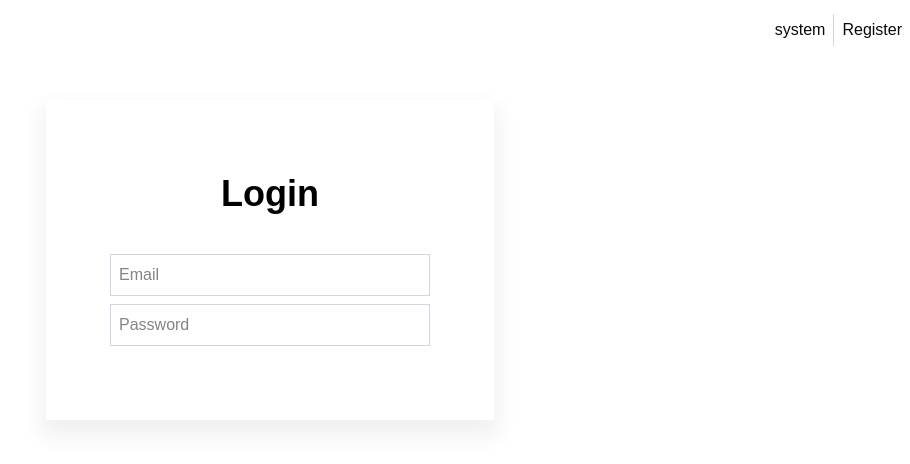
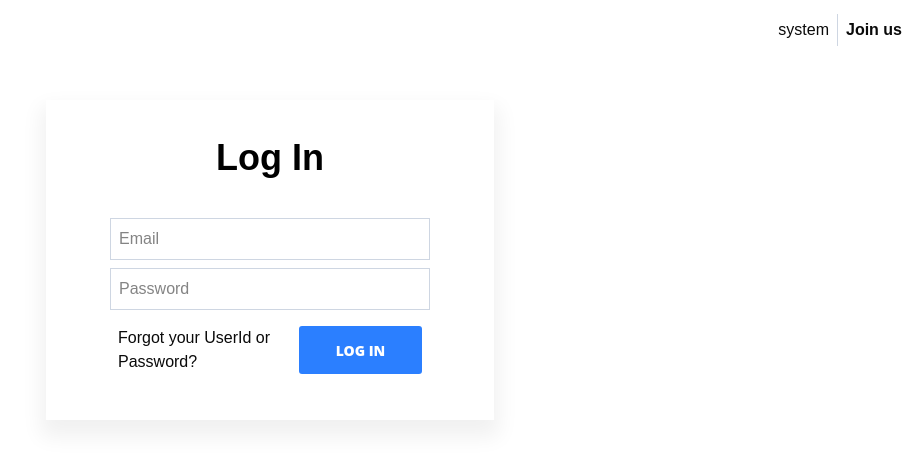
Before and after one commit to itsaflamingo/stock-port, a Next.js app: page / in a window 1280 px wide. Shown: the top 464 px of the page, without its empty margins (370-1280 px from the left). Built offline with nearby package versions, Linux system fonts and the light colour scheme.

Commit message:
made login form more modular

```diff
--- a/package.json
+++ b/package.json
@@ -9,6 +9,8 @@
     "lint": "eslint"
   },
   "dependencies": {
+    "@supabase/supabase-js": "^2.76.1",
+    "dotenv": "^17.2.3",
     "next": "15.5.6",
     "next-themes": "^0.4.6",
     "react": "19.1.0",
--- a/src/app/page.tsx
+++ b/src/app/page.tsx
@@ -1,6 +1,7 @@
 import RegisterButton from "@/components/register-button";
 import ThemeButton from "@/components/theme-button";
 import Account from "@/pages/account/account";
+import Link from "next/link";
 
 export default function Home() {
   return (
@@ -8,7 +9,8 @@ export default function Home() {
       <menu className="flex justify-end gap-2 p-2 h-15 mb-10">
         <ThemeButton />
         <div className="w-px h-8 bg-[var(--grey-border)] self-center"></div>
-        <RegisterButton />
+        <Link className="font-bold self-center" href="/account/register">Join us</Link>
+        {/* <RegisterButton /> */}
       </menu>
       <Account />
       <footer>
--- /dev/null
+++ b/src/components/form-container.tsx
@@ -0,0 +1,12 @@
+
+export default function FormContainer({ form }: { form: React.ReactNode }) {
+    return (
+        <div className="w-md h-4/10 flex flex-col items-center justify-center
+        shadow-[0_12px_20px_5px_rgba(1,1,1,0.06)]
+        dark:shadow-[0_12px_20px_5px_rgba(255,255,255,0.3)]
+        gap-10">
+            <h1 className="text-4xl font-bold text-black dark:text-white">Log In</h1>
+            {form}
+        </div>
+    )
+}
--- /dev/null
+++ b/src/components/login-form.tsx
@@ -0,0 +1,27 @@
+"use client"
+import { useState, useEffect } from "react";
+
+export default function LoginForm() {
+    const [user, setUser] = useState<Object | null>(null);
+
+    useEffect(() => {
+        console.log(user);
+    }, [user]);
+
+    return (
+        <form className="flex flex-col gap-2 w-5/7">
+            <input type="email" placeholder="Email" className="border border-[var(--grey-border)] w-full p-2"
+                onChange={(e) => setUser(prevUser => (
+                    { ...prevUser, username: e.target.value }
+                ))} />
+            <input type="password" placeholder="Password" className="border border-[var(--grey-border)] w-full p-2"
+                onChange={(e) => setUser(prevUser => (
+                    { ...prevUser, password: e.target.value }
+                ))} />
+            <div className="flex justify-between p-2">
+                <span>Forgot your UserId or Password?</span>
+                <button className="rounded-[3px] font-['Open_Sans',sans-serif] text-[14px] leading-[21px] text-white font-extrabold text-center uppercase px-[14px] bg-blue-500 w-2/4" onClick={() => setUser(user)}>Log In</button>
+            </div>
+        </form>
+    )
+}
--- a/src/pages/account/login.tsx
+++ b/src/pages/account/login.tsx
@@ -1,17 +1,9 @@
-"use client"
+import FormContainer from "@/components/form-container";
+import LoginForm from "@/components/login-form";
 
 export default function Login() {
+
     return (
-        <div className="w-md h-4/10 flex flex-col items-center justify-center
-        shadow-[0_12px_20px_5px_rgba(1,1,1,0.06)]
-        dark:shadow-[0_12px_20px_5px_rgba(255,255,255,0.3)]
-        gap-10"
-        >
-            <h1 className="text-4xl font-bold text-black dark:text-white">Login</h1>
-            <form className="flex flex-col gap-2 w-5/7">
-                <input type="email" placeholder="Email" className="border border-[var(--grey-border)] w-full p-2" />
-                <input type="password" placeholder="Password" className="border border-[var(--grey-border)] w-full p-2" />
-            </form>
-        </div>
+        <FormContainer form={<LoginForm />}></FormContainer>
     );
 }
```
Also changed, not shown: 1 other file (tests, documents, lock files or other folders).
